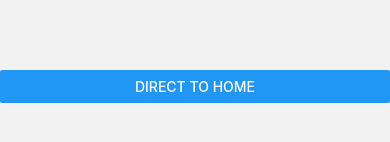
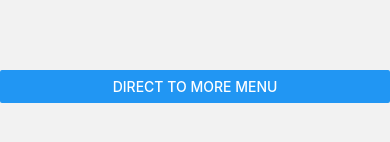
Before and after one commit to fiqrianwar/react-native-template, a React Native app: screen /MainStackNavigator in a window 390 px wide. Shown: the part 368-510 px from the top of the page. Built offline with nearby package versions, Linux system fonts and the light colour scheme.

Commit message:
implement stylesheet react native

```diff
--- a/src/screens/home/Home.tsx
+++ b/src/screens/home/Home.tsx
@@ -2,16 +2,13 @@
 import React from 'react';
 import {useNavigation} from '@react-navigation/native';
 import {StackNavigationProps} from '../../navigation/types';
+import styles from './styles';
 
 const Home = () => {
   const navigation = useNavigation<StackNavigationProps>();
 
   return (
-    <View
-      style={{
-        flex: 1,
-        justifyContent: 'center',
-      }}>
+    <View style={styles.container}>
       <Button
         title="Direct To Profile"
         onPress={() =>
--- /dev/null
+++ b/src/screens/home/styles/index.ts
@@ -0,0 +1,10 @@
+import {StyleSheet} from 'react-native';
+
+const styles = StyleSheet.create({
+  container: {
+    flex: 1,
+    justifyContent: 'center',
+  },
+});
+
+export default styles;
--- a/src/screens/profile/Profile.tsx
+++ b/src/screens/profile/Profile.tsx
@@ -2,18 +2,15 @@
 import React from 'react';
 import {useNavigation} from '@react-navigation/native';
 import {TabNavigationProps} from '../../navigation/types';
+import styles from './styles';
 
 const Profile = () => {
   const navigation = useNavigation<TabNavigationProps>();
 
   return (
-    <View
-      style={{
-        flex: 1,
-        justifyContent: 'center',
-      }}>
+    <View style={styles.container}>
       <Button
-        title="Direct To Home"
+        title="Direct To More Menu"
         onPress={() =>
           navigation.navigate('MainTabNavigator', {
             screen: 'MoreMenuScreen',
--- /dev/null
+++ b/src/screens/profile/styles/index.ts
@@ -0,0 +1,10 @@
+import {StyleSheet} from 'react-native';
+
+const styles = StyleSheet.create({
+  container: {
+    flex: 1,
+    justifyContent: 'center',
+  },
+});
+
+export default styles;
```
